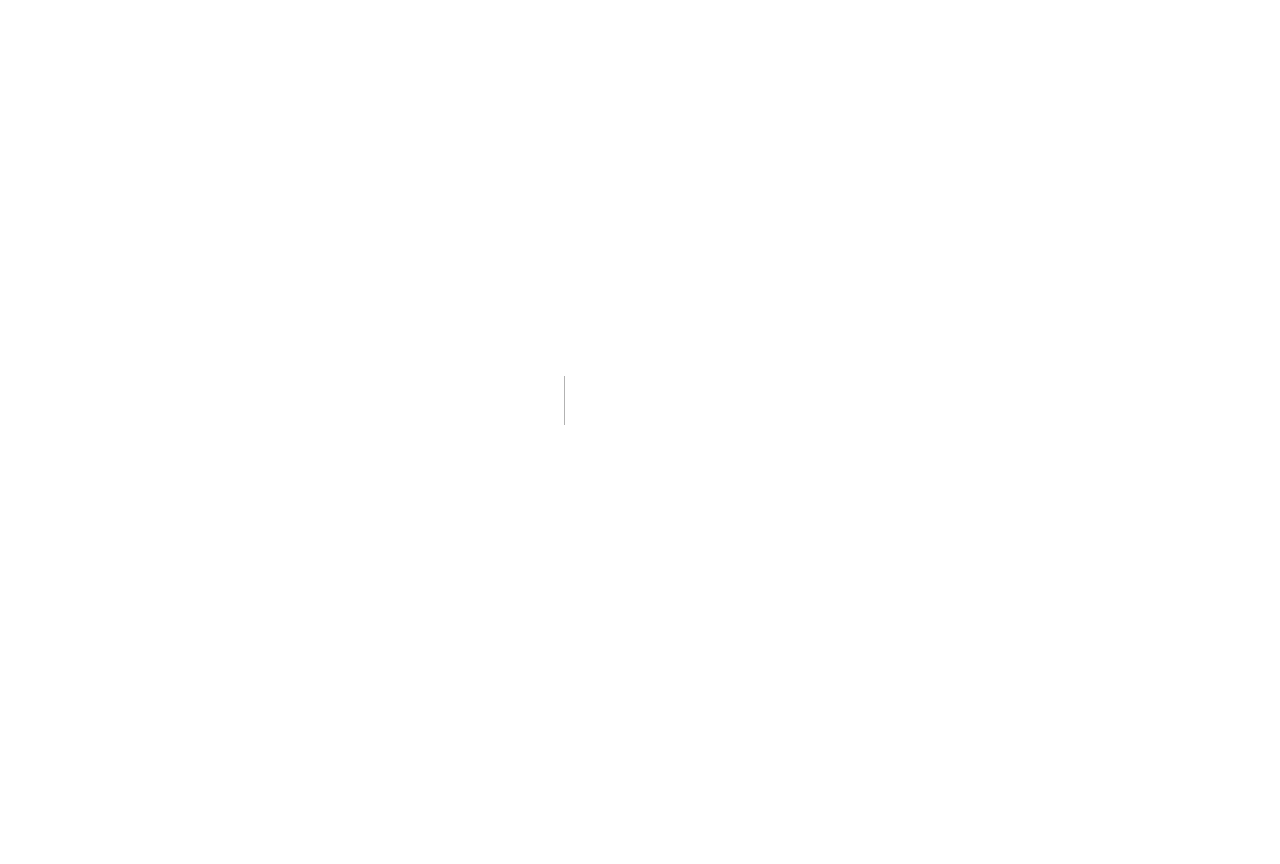
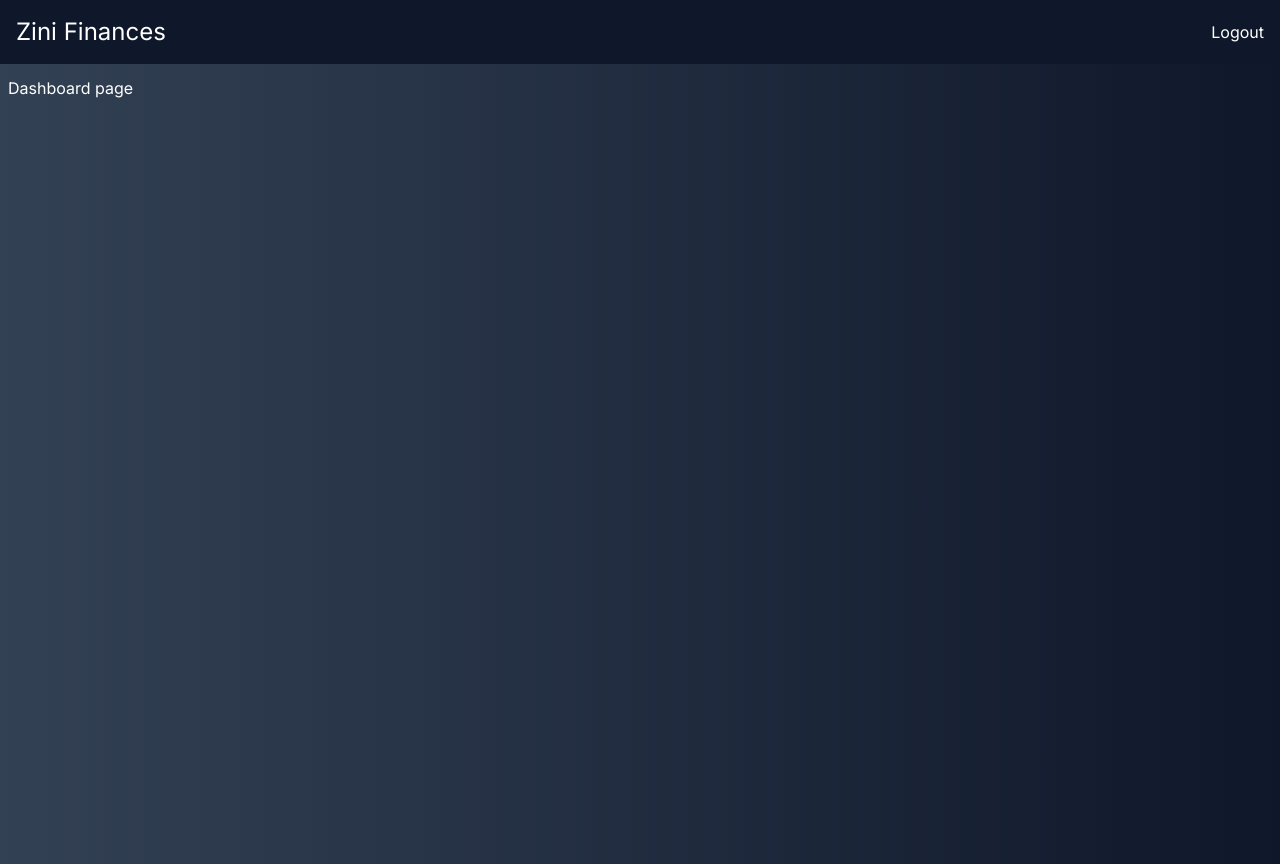
Before and after one commit to rafaelntom/finance_front, a Next.js app: page /dashboard in a window 1280 px wide. Before the commit this address had no page. Before the commit the page ends 800 px from the top, so only its background shows below. Built offline with nearby package versions, Linux system fonts and the light colour scheme.

Commit message:
feat: dashboard page and user login

```diff
--- /dev/null
+++ b/app/dashboard/page.tsx
@@ -0,0 +1,30 @@
+"use client";
+import React from "react";
+import PageHeader from "../components/header";
+import Link from "next/link";
+import { GiHamburgerMenu } from "react-icons/gi";
+
+export default function Dashboard() {
+  return (
+    <>
+      <div className="dashboard-header header-container flex justify-between items-center bg-slate-900 w-screen p-4 shadow-sm">
+        <div className="left-container w-full smm:w-max">
+          <Link href="/">
+            <h1 className="text-2xl text-center">Zini Finances</h1>
+          </Link>
+        </div>
+        <GiHamburgerMenu size={30} className="smm:hidden" />
+        <div className="right-container gap-4 hidden smm:flex">
+          <ul className="gap-4 smm:flex">
+            <li>
+              <Link href="/">Logout</Link>
+            </li>
+          </ul>
+        </div>
+      </div>
+      <div className="flex flex-col h-screen bg-gradient-to-r from-slate-700 to-slate-900 px-2 pt-3">
+        Dashboard page
+      </div>
+    </>
+  );
+}
--- a/app/page.tsx
+++ b/app/page.tsx
@@ -6,10 +6,13 @@ import { useContext } from "react";
 import { useForm } from "react-hook-form";
 import { AuthContext } from "./context/authContext";
 import { FormLoginData, LoginSchema } from "./schemas/login.schema";
+import { useRouter } from "next/navigation";
 
 const montserrat = Montserrat({ subsets: ["latin"], display: "swap" });
 
 export default function Home() {
+  const router = useRouter();
+
   const {
     register,
     handleSubmit,
@@ -20,7 +23,7 @@ export default function Home() {
 
   const handleFormSubmit = async (formData: FormLoginData) => {
     login(formData);
-    console.log(formData);
+    router.push("/dashboard");
   };
 
   return (
@@ -28,7 +31,7 @@ export default function Home() {
       <div className="login-container w-full bg-slate-950 p-4 rounded-md max-w-[500px] mx-auto shadow-slate-800 shadow-md">
         <div className="text-container flex flex-col justify-center ">
           <h1 className={`${montserrat.className} text-center text-3xl mb-2`}>
-            <span className="italic text-zinimagenta font-bold tracking-wide">
+            <span className=" text-zinigreen font-bold tracking-wide">
               Zini
             </span>{" "}
             <span className="font-bold">Finances</span>
```
